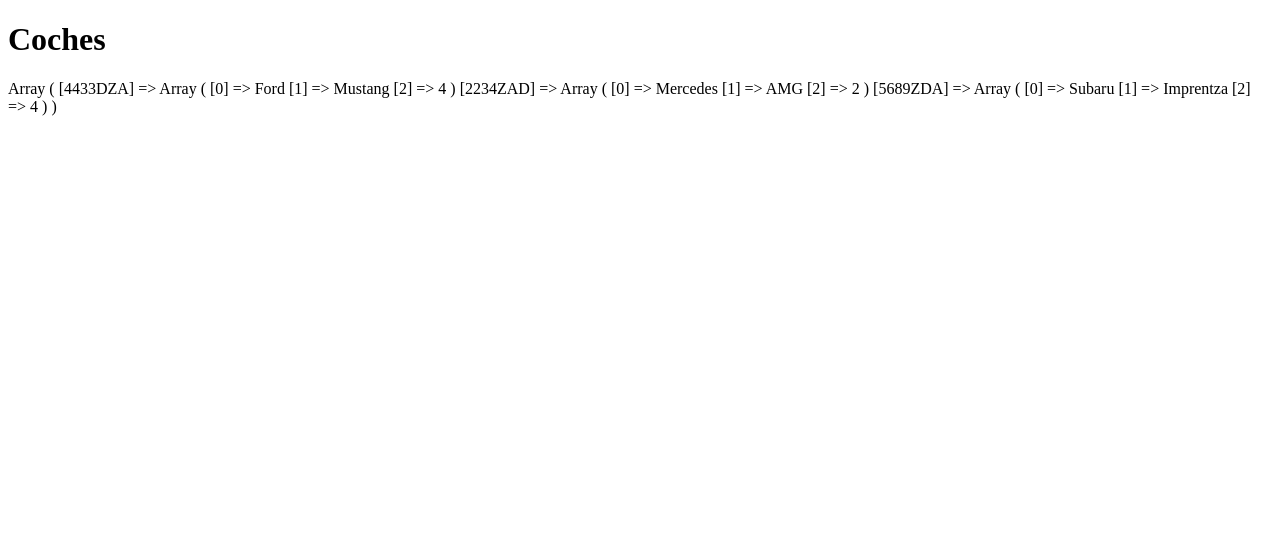
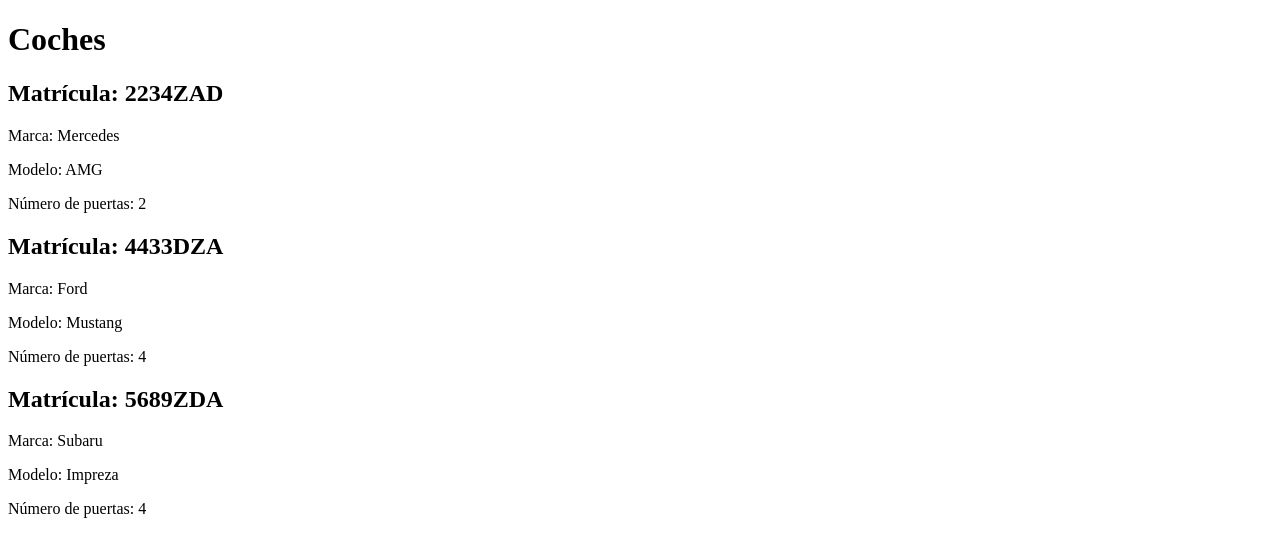
Before and after one commit to Jacka97/PHPProyectos, a PHP site: page /coches.php in a window 1280 px wide. Shown: the top 557 px of the page. Run offline with PHP 8.4, Linux system fonts and the light colour scheme.

Commit message:
Ejercicio Coches.php

```diff
--- a/ejercicios3/coches.php
+++ b/ejercicios3/coches.php
@@ -6,21 +6,22 @@
     <title>Coches</title>
 </head>
 <body>
-        <h1>Coches</h1>
-        <?php
-        // Ejercicio 2:
-//Crea una página llamada coches.php. Define dentro un array bidimensional mixto donde:
-//La primera dimensión sea asociativa. Aquí pondremos matrículas de coches
-//La segunda dimensión será numérica. En cada casilla guardaremos la marca, modelo y número de
-//puertas del coche en cuestión. Por ejemplo, el coche con matrícula "111BCD" puede ser un "Ford"
-//(casilla 0), modelo "Focus" (casilla 1) de 5 puertas (casilla 2).
-//Rellena el array con al menos 3 o 4 coches, y después utiliza las estructuras adecuadas para recorrerlo
-//mostrando los datos de los coches ordenados por matrícula.
+    <h1>Coches</h1>
+    <?php
+    $coches = array(
+        "4433DZA" => array("marca" => "Ford", "modelo" => "Mustang", "puertas" => 4),
+        "2234ZAD" => array("marca" => "Mercedes", "modelo" => "AMG", "puertas" => 2),
+        "5689ZDA" => array("marca" => "Subaru", "modelo" => "Impreza", "puertas" => 4)
+    );
 
-        $coches = array("4433DZA" => array("Ford", "Mustang", 4),
-        "2234ZAD" => array("Mercedes", "AMG", 2),
-        "5689ZDA" => array("Subaru", "Imprentza", 4));
-        print_r($coches);
-        ?>
+
+    ksort($coches); // Ordenar el array por matrícula (clave)
+    foreach ($coches as $matricula => $datos) {
+        echo "<h2>Matrícula: $matricula</h2>";
+        echo "<p>Marca: " . $datos['marca'] . "</p>";
+        echo "<p>Modelo: " . $datos['modelo'] . "</p>";
+        echo "<p>Número de puertas: " . $datos['puertas'] . "</p>";
+    }
+    ?>
 </body>
 </html>
```
